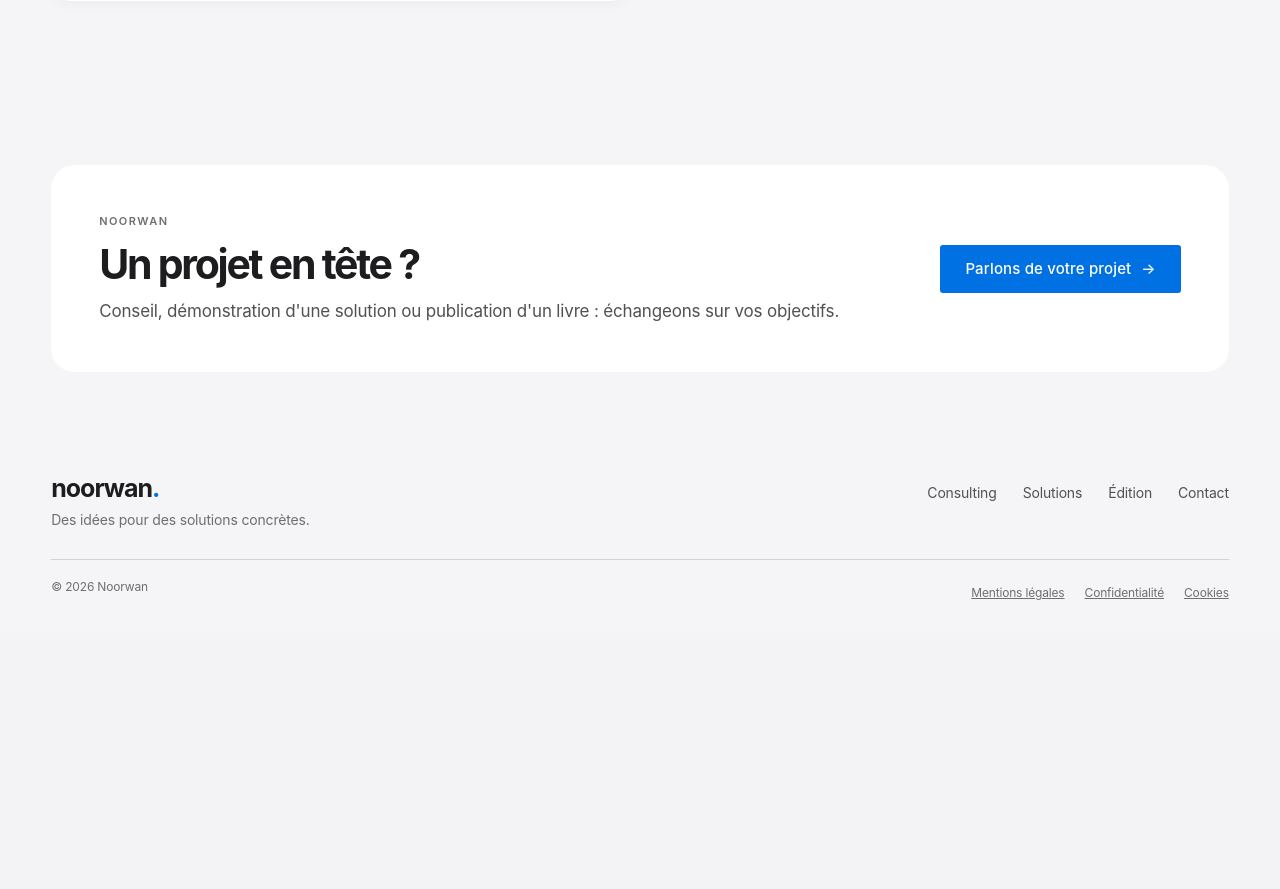
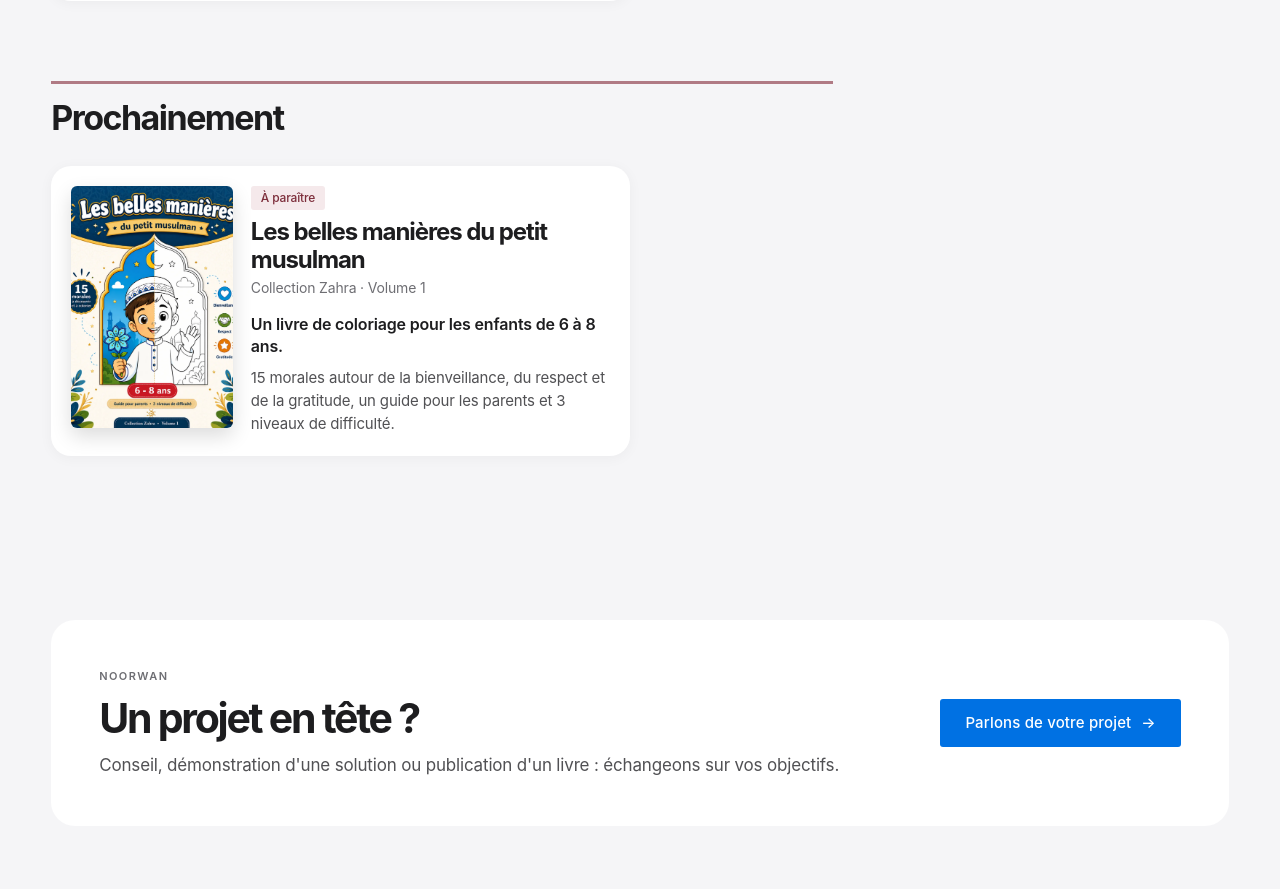
Before and after one commit to AladdinZZ/Noorwan, a PHP site: page /edition.php in a window 1280 px wide. Shown: the part 3226-4115 px from the top of the page. Before the commit the page ends 3826 px from the top, so only its background shows below. Run offline with PHP 8.4, Linux system fonts and the light colour scheme.

Commit message:
Annoncer « Les belles manières du petit musulman » sur la page Édition
Co-Authored-By: Claude Opus 5.5 (1M context) <noreply@anthropic.com>

```diff
--- a/app/books.php
+++ b/app/books.php
@@ -6,6 +6,8 @@ declare(strict_types=1);
 // title_en : titre de l'édition anglaise, repris du site actuel (version anglaise) ; null si le livre n'existe qu'en français.
 // asin : identifiant Amazon de la fiche du livre, à fournir par Marwan. Ne jamais en inventer un.
 // Tant qu'il est vide, le bouton « Acheter » mène à la recherche Amazon utilisée par le site actuel.
+// status : « published » (en vente, bouton « Acheter »), « writing » (à paraître, affiché dans sa collection),
+// « upcoming » (à paraître, affiché dans la rubrique « Prochainement » après les collections, sans bouton « Acheter »).
 
 const AMAZON_SEARCH_URL = 'https://www.amazon.fr/s?k=noorwan';
 const AMAZON_PRODUCT_URL = 'https://www.amazon.fr/dp/';
@@ -25,7 +27,7 @@ function books(): array
             'cover' => 'couverture_harmonie.jpg',
             'cover_size' => [1000, 1430],
             'asin' => '',
-            'published' => true,
+            'status' => 'published',
             'also_in_english' => false,
         ],
         'lumiere' => [
@@ -35,7 +37,7 @@ function books(): array
             'cover' => 'couverture_lumiere.jpg',
             'cover_size' => [1000, 1430],
             'asin' => '',
-            'published' => true,
+            'status' => 'published',
             'also_in_english' => false,
         ],
         'vibration' => [
@@ -45,7 +47,7 @@ function books(): array
             'cover' => null,
             'cover_size' => null,
             'asin' => '',
-            'published' => false,
+            'status' => 'writing',
             'also_in_english' => false,
         ],
         'le-mal' => [
@@ -55,7 +57,7 @@ function books(): array
             'cover' => 'couverture_7mal.jpg',
             'cover_size' => [1000, 1499],
             'asin' => '',
-            'published' => true,
+            'status' => 'published',
             'also_in_english' => true,
         ],
         'le-bien' => [
@@ -65,7 +67,7 @@ function books(): array
             'cover' => 'couverture__7bein.jpg',
             'cover_size' => [1000, 1499],
             'asin' => '',
-            'published' => true,
+            'status' => 'published',
             'also_in_english' => true,
         ],
         'etre-pour-avoir' => [
@@ -75,10 +77,34 @@ function books(): array
             'cover' => 'couverture_etre.jpg',
             'cover_size' => [1000, 1499],
             'asin' => '',
-            'published' => true,
+            'status' => 'published',
             'also_in_english' => true,
         ],
+        // A VALIDER PAR MARWAN : annonce du premier volume de la collection Zahra.
+        'belles-manieres' => [
+            'title' => 'Les belles manières du petit musulman',
+            'title_en' => null,
+            'collection' => 'zahra',
+            'cover' => 'couverture_belles_manieres.webp',
+            'cover_size' => [1000, 1339],
+            'asin' => '',
+            'status' => 'upcoming',
+            'also_in_english' => false,
+        ],
     ];
+}
+
+/**
+ * Livres d'une collection, ou de la rubrique « Prochainement » ($collection === null).
+ */
+function books_in(?string $collection): array
+{
+    return array_filter(
+        books(),
+        static fn (array $book): bool => $collection === null
+            ? $book['status'] === 'upcoming'
+            : $book['status'] !== 'upcoming' && $book['collection'] === $collection,
+    );
 }
 
 /**
--- a/lang/fr.php
+++ b/lang/fr.php
@@ -124,6 +124,12 @@ return [
                 'lead' => 'Essai philosophique sur la possession et l\'existence.',
                 'summary' => 'Ce livre interroge le rapport à la possession et rappelle que l\'équilibre ne se trouve que lorsque l\'Avoir reste au service de l\'Être, conformément à l\'éthique enseignée par les prophètes.',
             ],
+            // A VALIDER PAR MARWAN : annonce de la collection Zahra (le titre reste en français dans les trois langues).
+            'belles-manieres' => [
+                'sub' => 'Collection Zahra · Volume 1',
+                'lead' => 'Un livre de coloriage pour les enfants de 6 à 8 ans.',
+                'summary' => '15 morales autour de la bienveillance, du respect et de la gratitude, un guide pour les parents et 3 niveaux de difficulté.',
+            ],
         ],
     ],
     'edition' => [
@@ -158,6 +164,7 @@ return [
         'buy_label' => 'Acheter :title sur Amazon',
         'writing' => 'En cours de rédaction',
         'also_in_english' => 'Disponible aussi en anglais',
+        'upcoming' => 'Prochainement',
     ],
     'contact' => [
         'tag' => 'Contact',
--- a/public/edition.php
+++ b/public/edition.php
@@ -5,11 +5,22 @@ declare(strict_types=1);
 require __DIR__ . '/../app/bootstrap.php';
 require ROOT_DIR . '/app/books.php';
 
-// Page Édition : la prestation d'accompagnement des auteurs, puis le catalogue des deux collections.
+// Page Édition : la prestation d'accompagnement des auteurs, puis le catalogue (deux collections et « Prochainement »).
 current_page('edition');
 $meta = ['title' => raw('meta.edition_title'), 'description' => raw('meta.edition_description')];
 
 $contactEdition = url('contact', '', ['universe' => 'edition']);
+
+// Rubriques du catalogue : les deux collections, puis « Prochainement » (livres annoncés, sans bouton « Acheter »).
+$rubrics = [];
+foreach (collections() as $collection) {
+    $rubrics[$collection] = [
+        'name' => raw('edition.collections.' . $collection . '.name'),
+        'text' => raw('edition.collections.' . $collection . '.text'),
+        'books' => books_in($collection),
+    ];
+}
+$rubrics['upcoming'] = ['name' => raw('edition.upcoming'), 'text' => '', 'books' => books_in(null)];
 
 require ROOT_DIR . '/app/layout/header.php';
 ?>
@@ -51,15 +62,17 @@ require ROOT_DIR . '/app/layout/header.php';
     <div class="wrap">
         <p class="eyebrow"><?= t('edition.catalogue_eyebrow') ?></p>
         <h2 id="catalogue-title" class="h2 section-title"><?= t('edition.catalogue_title') ?></h2>
-<?php foreach (collections() as $collection): ?>
-        <section class="collection" aria-labelledby="collection-<?= e($collection) ?>">
+<?php foreach ($rubrics as $rubricId => $rubric): ?>
+<?php if ($rubric['books'] === []) { continue; } ?>
+        <section class="collection" aria-labelledby="collection-<?= e($rubricId) ?>">
             <div class="collection-head">
-                <h3 id="collection-<?= e($collection) ?>"><?= t('edition.collections.' . $collection . '.name') ?></h3>
-                <p class="muted"><?= t('edition.collections.' . $collection . '.text') ?></p>
+                <h3 id="collection-<?= e($rubricId) ?>"><?= e($rubric['name']) ?></h3>
+<?php if ($rubric['text'] !== ''): ?>
+                <p class="muted"><?= e($rubric['text']) ?></p>
+<?php endif; ?>
             </div>
             <div class="books">
-<?php foreach (books() as $id => $book): ?>
-<?php if ($book['collection'] !== $collection) { continue; } ?>
+<?php foreach ($rubric['books'] as $id => $book): ?>
                 <article class="book" aria-labelledby="book-<?= e($id) ?>">
 <?php if ($book['cover'] !== null): ?>
                     <img class="cover" src="assets/images/covers/<?= e($book['cover']) ?>" alt="<?= t('books.cover_alt', [':title' => book_title($book)]) ?>" width="<?= $book['cover_size'][0] ?>" height="<?= $book['cover_size'][1] ?>" loading="lazy" decoding="async">
@@ -70,17 +83,21 @@ require ROOT_DIR . '/app/layout/header.php';
                     </div>
 <?php endif; ?>
                     <div class="book-body">
-<?php if ($book['also_in_english']): ?>
+<?php if ($book['status'] === 'upcoming'): ?>
+                        <p class="book-flag"><?= t('books.soon') ?></p>
+<?php elseif ($book['also_in_english']): ?>
                         <p class="book-flag"><?= t('edition.also_in_english') ?></p>
 <?php endif; ?>
                         <h4 id="book-<?= e($id) ?>"><bdi><?= e(book_title($book)) ?></bdi></h4>
                         <p class="book-sub"><?= t('books.items.' . $id . '.sub') ?></p>
-<?php if ($book['published']): ?>
+<?php if ($book['status'] === 'writing'): ?>
+                        <p class="book-status"><?= t('books.soon') ?> · <?= t('edition.writing') ?></p>
+<?php else: ?>
                         <p class="book-lead"><?= t('books.items.' . $id . '.lead') ?></p>
                         <p class="book-summary"><?= t('books.items.' . $id . '.summary') ?></p>
+<?php endif; ?>
+<?php if ($book['status'] === 'published'): ?>
                         <a class="btn btn-dark book-buy" href="<?= e(amazon_url($book)) ?>" rel="noopener" aria-label="<?= t('edition.buy_label', [':title' => book_title($book)]) ?>"><?= t('edition.buy') ?> <span aria-hidden="true"><?= t('common.arrow_up') ?></span></a>
-<?php else: ?>
-                        <p class="book-status"><?= t('books.soon') ?> · <?= t('edition.writing') ?></p>
 <?php endif; ?>
                     </div>
                 </article>
```
Also changed, not shown: lang/ar.php (+9 -0 lines), lang/en.php (+7 -0 lines), public/assets/images/covers/couverture_belles_manieres.webp (added), 1 other file.
